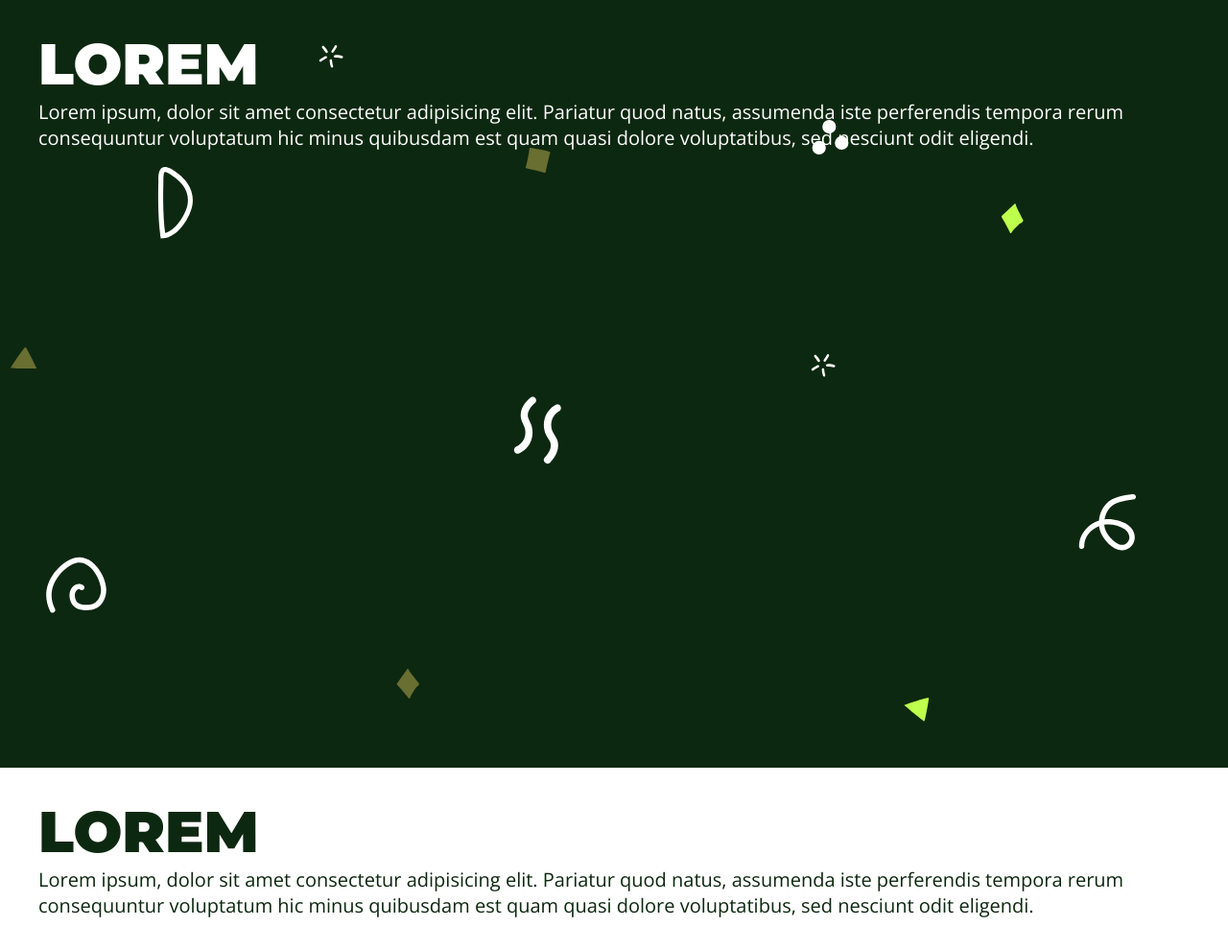
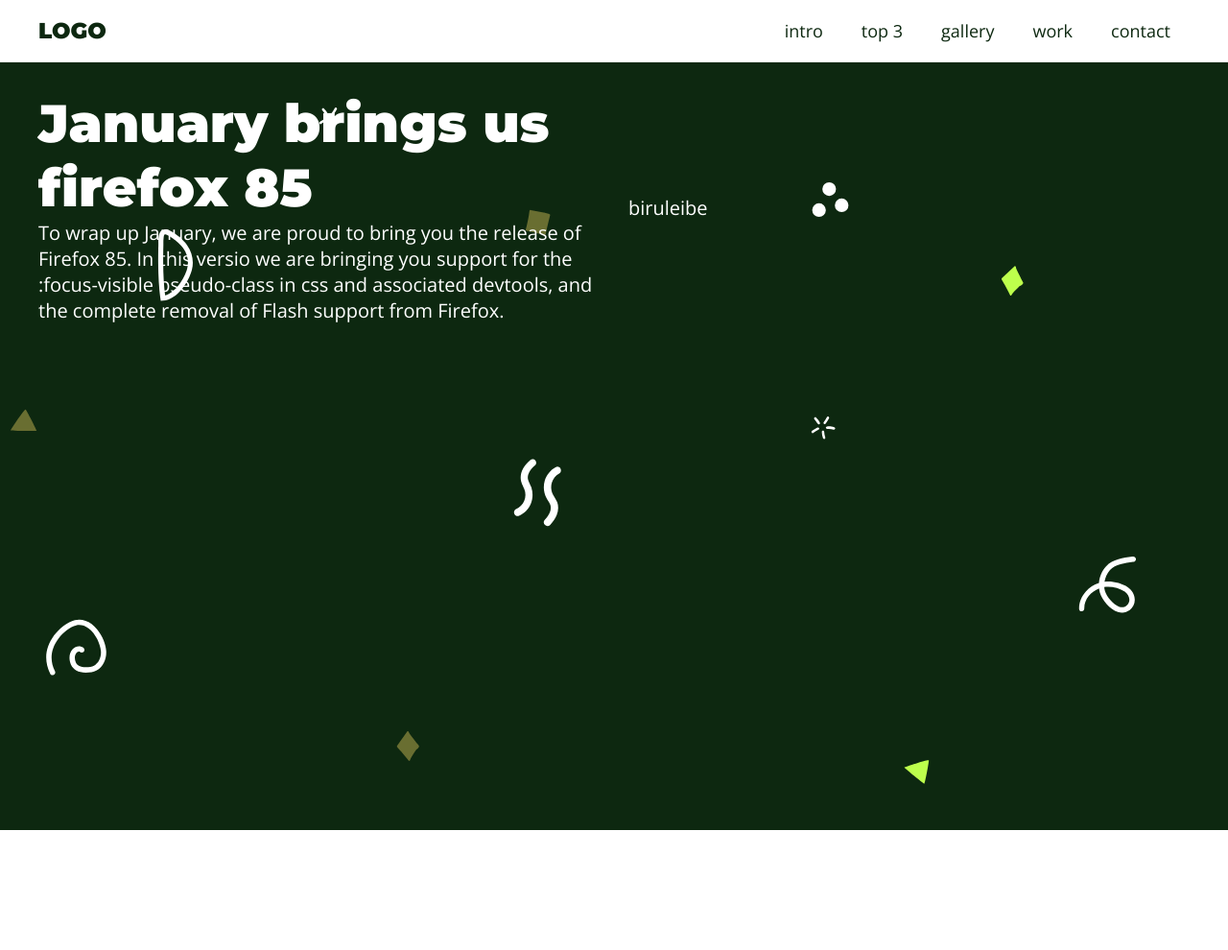
Before and after one commit to snagh/landingpage-luizotavio, a plain HTML site: page index.html in a window 1280 px wide. Shown: the top 990 px of the page at 96% size. Drawn offline with nearby package versions, Linux system fonts and the light colour scheme.

Commit message:
dividindo os css e definindo a estrutura da página

```diff
--- /dev/null
+++ b/assets/css/classes.css
@@ -0,0 +1,24 @@
+.main-bg {
+    background-image: url('../img/main-bg.svg');
+    background-size: cover;
+    background-position: center center;
+    color: var(--white-color);
+}
+
+.white-bg {
+    background: var(--white-color);
+}
+
+.main-content {
+    max-width: 120rem;
+    margin: 0 auto;
+    padding: var(--gap);
+}
+
+.section {
+    min-height: 100vh;
+}
+
+.menu-spacing {
+    height: 6.5rem;
+}
--- /dev/null
+++ b/assets/css/elements.css
@@ -0,0 +1,61 @@
+* {
+    margin: 0;
+    padding: 0;
+}
+
+
+html {
+    font-size: 62.5%;
+}
+
+body {
+    font-family: "Open Sans", sans-serif;
+    font-optical-sizing: auto;
+    font-weight: 400;
+    font-style: normal;
+    font-variation-settings: "wdth" 100;
+    font-size: 2rem;
+    color: var(--primary-color);
+
+}
+
+h1,
+h2,
+h3,
+h4,
+h5,
+h6 {
+    font-family: "Montserrat", sans-serif;
+    font-optical-sizing: auto;
+    font-weight: 900;
+    font-style: normal;
+}
+
+h1 {
+    font-size: 6rem;
+    text-transform: uppercase;
+}
+
+h2 {
+    font-size: 5.5rem;
+}
+
+h3 {
+    font-size: 5rem;
+}
+
+h4 {
+    font-size: 4.5rem;
+}
+
+h5 {
+    font-size: 4rem;
+}
+
+h6 {
+    font-size: 3.5rem;
+}
+
+a {
+    text-decoration: none;
+}
--- /dev/null
+++ b/assets/css/menu.css
@@ -0,0 +1,54 @@
+.menu {
+    position: fixed;
+    top: 0;
+    left: 0;
+    right: 0;
+    width: 100%;
+    border-bottom: 0.1rem solid var(--light-grey-color);
+}
+
+.menu-content {
+    display: flex;
+    justify-content: space-between;
+    align-items: center;
+    padding-top: 0;
+    padding-bottom: 0;
+}
+
+.menu h1 {
+    font-size: 2.3rem;
+    color: var(--primary-color);
+}
+
+.menu h1 a {
+    color: inherit;
+}
+
+.menu ul {
+    list-style: none;
+    display: flex;
+}
+
+.menu ul li a {
+    display: block;
+    padding: 2rem;
+    font-size: 1.8rem;
+    color: var(--primary-color);
+    position: relative;
+}
+
+.menu ul li a::after {
+    content: '';
+    position: absolute;
+    bottom: 1rem;
+    left: 50%;
+    width: 0;
+    height: 0.2rem;
+    background: var(--secondary-color);
+    transition: all 300ms ease-in-out;
+}
+
+.menu ul li a:hover::after {
+    width: 50%;
+    left: 25%;
+}
--- a/assets/css/styles.css
+++ b/assets/css/styles.css
@@ -1,83 +1,6 @@
-:root {
-    --primary-color: #0D2810;
-    --white-color: #FFFFFF;
-    --gap: 3rem;
+.intro-content {
+    display: grid;
+    grid-template-columns: 1fr 1fr;
+    align-items: center;
+    gap: var(--gap);
 }
-
-* {
-    margin: 0;
-    padding: 0;
-}
-
-
-html {
-    font-size: 62.5%;
-}
-
-body {
-    font-family: "Open Sans", sans-serif;
-    font-optical-sizing: auto;
-    font-weight: 400;
-    font-style: normal;
-    font-variation-settings: "wdth" 100;
-    font-size: 2rem;
-    color: var(--primary-color);
-}
-
-h1,
-h2,
-h3,
-h4,
-h5,
-h6 {
-    font-family: "Montserrat", sans-serif;
-    font-optical-sizing: auto;
-    font-weight: 900;
-    font-style: normal;
-}
-
-h1 {
-    font-size: 6rem;
-    text-transform: uppercase;
-}
-
-h2 {
-    font-size: 5.5rem;
-}
-
-h3 {
-    font-size: 5rem;
-}
-
-h4 {
-    font-size: 4.5rem;
-}
-
-h5 {
-    font-size: 4rem;
-}
-
-h6 {
-    font-size: 3.5rem;
-}
-
-.main-bg {
-    background-image: url('../img/main-bg.svg');
-    background-size: cover;
-    background-position: center center;
-    color: var(--white-color);
-}
-
-.white-bg {
-    background: var(--white-color);
-}
-
-.main-content {
-    max-width: 1200px;
-    margin: 0 auto;
-    padding: var(--gap);
-}
-
-.section {
-    min-height: 100vh;
-}
--- /dev/null
+++ b/assets/css/variables.css
@@ -0,0 +1,7 @@
+:root {
+    --primary-color: #0D2810;
+    --white-color: #FFFFFF;
+    --gap: 3rem;
+    --light-grey-color: #eee;
+    --secondary-color: crimson;
+}
--- a/index.html
+++ b/index.html
@@ -4,6 +4,10 @@
     <meta charset="UTF-8" />
     <meta name="viewport" content="width=device-width, initial-scale=1.0" />
     <title>Landing Page</title>
+    <link rel="stylesheet" href="assets/css/variables.css" />
+    <link rel="stylesheet" href="assets/css/classes.css" />
+    <link rel="stylesheet" href="assets/css/elements.css" />
+    <link rel="stylesheet" href="assets/css/menu.css" />
     <link rel="stylesheet" href="assets/css/styles.css" />
     <link rel="preconnect" href="https://fonts.googleapis.com" />
     <link rel="preconnect" href="https://fonts.gstatic.com" crossorigin />
@@ -12,29 +16,42 @@
       rel="stylesheet"
     />
   </head>
-  <body>
-    <section class="main-bg section">
-      <div class="main-content">
-        <h1>Lorem</h1>
-        <p>
-          Lorem ipsum, dolor sit amet consectetur adipisicing elit. Pariatur
-          quod natus, assumenda iste perferendis tempora rerum consequuntur
-          voluptatum hic minus quibusdam est quam quasi dolore voluptatibus, sed
-          nesciunt odit eligendi.
-        </p>
+  <body class="main-bg">
+    <aside class="menu white-bg">
+      <div class="main-content menu-content">
+        <h1>
+          <a href="#">LOGO</a>
+        </h1>
+
+        <nav>
+          <ul>
+            <li><a href="#">intro</a></li>
+            <li><a href="#">top 3</a></li>
+            <li><a href="#">gallery</a></li>
+            <li><a href="#">work</a></li>
+            <li><a href="#">contact</a></li>
+          </ul>
+        </nav>
+      </div>
+    </aside>
+
+    <div class="menu-spacing"></div>
+
+    <section class="intro main-bg section">
+      <div class="main-content intro-content">
+        <div class="intro-text-content">
+          <h2>January brings us firefox 85</h2>
+          <p>
+            To wrap up January, we are proud to bring you the release of Firefox
+            85. In this versio we are bringing you support for the
+            :focus-visible pseudo-class in css and associated devtools, and the
+            complete removal of Flash support from Firefox.
+          </p>
+        </div>
+        <div class="intro-img">biruleibe</div>
       </div>
     </section>
 
-    <section class="white-bg section">
-      <div class="main-content">
-        <h1>Lorem</h1>
-        <p>
-          Lorem ipsum, dolor sit amet consectetur adipisicing elit. Pariatur
-          quod natus, assumenda iste perferendis tempora rerum consequuntur
-          voluptatum hic minus quibusdam est quam quasi dolore voluptatibus, sed
-          nesciunt odit eligendi.
-        </p>
-      </div>
-    </section>
+    <section class="white-bg section"></section>
   </body>
 </html>
```
